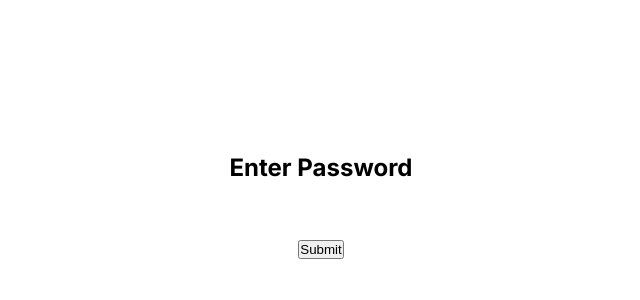
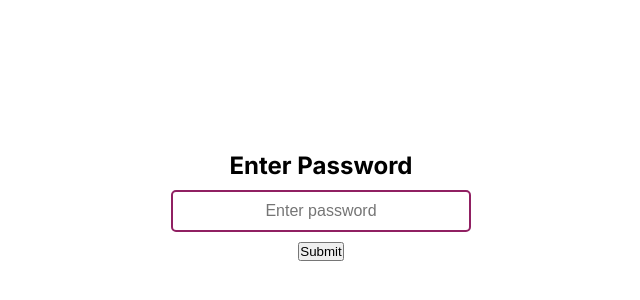
Before and after one commit to gysagsohn/readygroup_induction, a React (Vite) app: page / in a window 1280 px wide. Shown: the part 194-494 px from the top of the page, without its empty margins (319-959 px from the left). Built offline with nearby package versions, Linux system fonts and the light colour scheme.

Commit message:
fix(ui): improve password input visibility with outline and placeholder

```diff
--- a/src/components/ProtectedRoute.jsx
+++ b/src/components/ProtectedRoute.jsx
@@ -23,6 +23,7 @@ export default function ProtectedRoute({ children, setAuth }) {
       <h2>Enter Password</h2>
       <input
         type="password"
+        placeholder="Enter password"
         value={enteredPassword}
         onChange={(e) => setEnteredPassword(e.target.value)}
         className="auth-input"
--- a/src/styles/AuthStyles.css
+++ b/src/styles/AuthStyles.css
@@ -3,24 +3,31 @@
     flex-direction: column;
     justify-content: center;
     align-items: center;
-    height: 100vh; /* Full viewport height */
+    height: 100vh;
     width: 100%;
     text-align: center;
     background-color: var(--brand-background);
-    padding: 20px; /* Ensures content is not touching screen edges */
+    padding: 20px;
   }
 
   .auth-input {
     padding: 10px;
     font-size: 1rem;
-    border: 2px solid var(--brand-border-color);
+    border: 2px solid var(--brand-purple-light);
     border-radius: 5px;
-    margin: 10px 0; /* Center properly */
+    margin: 10px 0;
     width: 80%;
     max-width: 300px;
-    text-align: center; /* Centers text in input */
+    text-align: center;
+    background-color: white;
+    outline: none;
+    transition: border-color 0.2s ease;
   }
 
+  .auth-input:focus {
+    border-color: var(--brand-purple-dark);
+    box-shadow: 0 0 0 2px rgba(91, 15, 59, 0.2);
+  }
   @media (max-width: 600px) {
     .auth-input {
       width: 90%;
```
